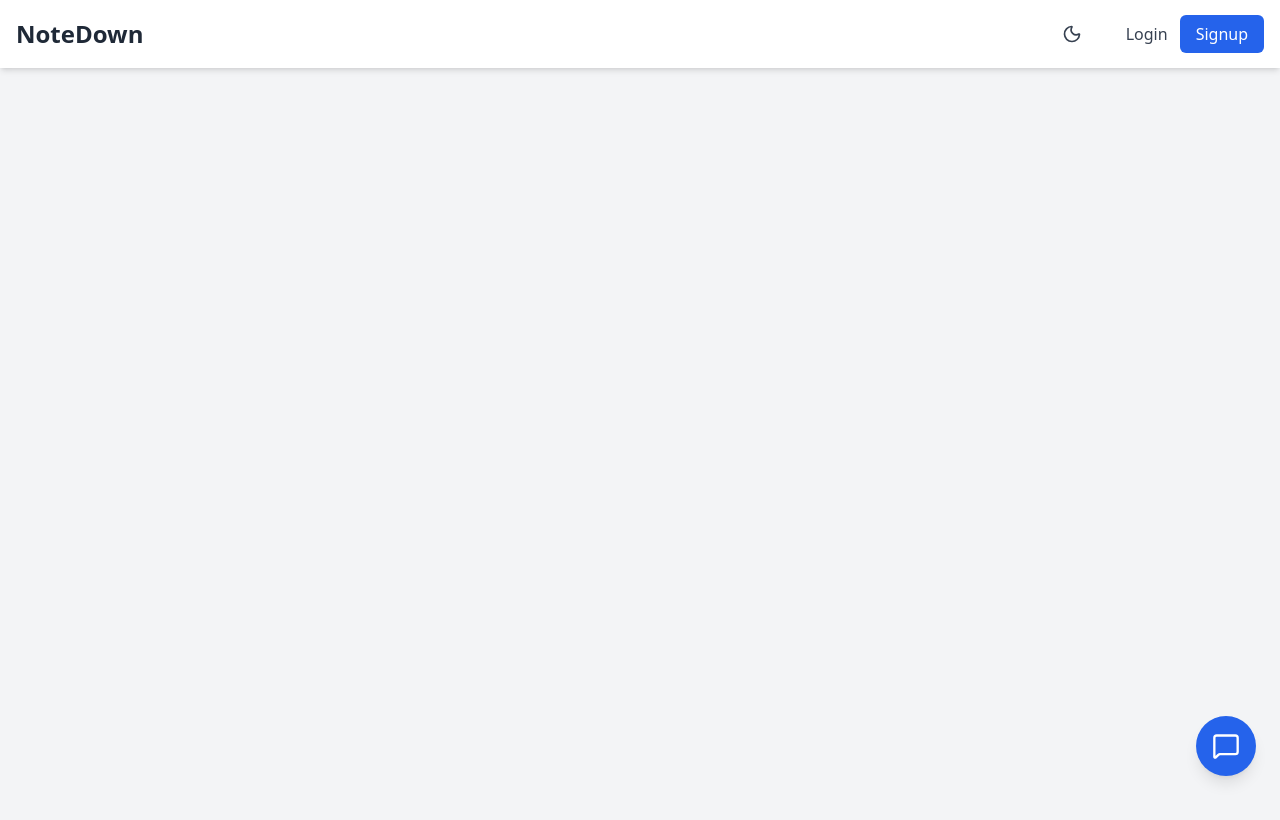
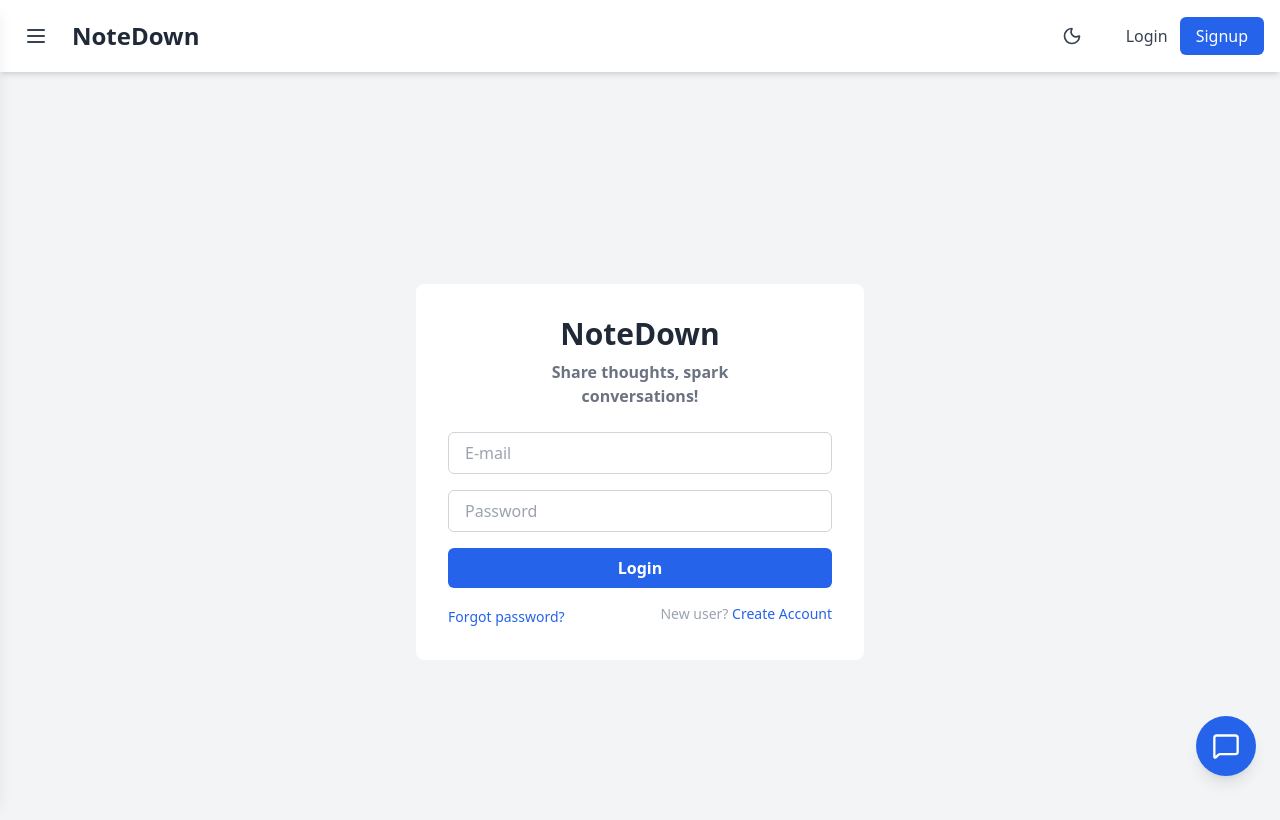
Before and after one commit to Ishimweric/blogging_app, a React (Vite) app in the folder frontend/: page / in a window 1280 px wide. Shown: the top 820 px of the page. Built offline with nearby package versions, Linux system fonts and the light colour scheme.

Commit message:
add: Finished sidebar implementation

```diff
--- a/frontend/src/App.jsx
+++ b/frontend/src/App.jsx
@@ -6,19 +6,38 @@ import ResetPasswordPage from "./pages/ResetPasswordPage";
 import Navbar from "./components/Navbar";
 import { AuthProvider } from "./context/AuthContext";
 import FloatingChatbot from "./components/FloatingBot";
+import Sidebar from "./components/Sidebar";
+import { useState } from "react";
 
 const App = () => {
+  const [isSidebarOpen , setIsSidebarOpen] = useState(false);
+
+  const toggleSidebar = () => {
+    setIsSidebarOpen(!isSidebarOpen);
+  };
+
   return (
+
     <Router>
       <Toaster/>
+
       <AuthProvider>
-        <Navbar/>
-        <FloatingChatbot/>
-        <Routes>
-          <Route path="/signup" element={<SignupPage/>}/>
-          <Route path="/login" element={<LoginPage/>}/>
-          <Route path="/reset-password" element={<ResetPasswordPage/>}/>
-        </Routes>
+        <Navbar toggleSidebar={toggleSidebar} />
+
+        <div className="flex min-h-[calc(100vh-64px)]">
+          <Sidebar isOpen={isSidebarOpen} toggleSidebar={toggleSidebar} />
+          <main
+            className={`flex-1 transition-all duration-300 ease-in-out ml-0`}
+          >
+            <Routes>
+              <Route path="/signup" element={<SignupPage />} />
+              <Route path="/login" element={<LoginPage />} />
+              <Route path="/reset-password" element={<ResetPasswordPage/>} />
+              <Route path="/" element={<LoginPage />} />
+            </Routes>
+          </main>
+        </div>
+        <FloatingChatbot />
       </AuthProvider>
     </Router>
   )
--- a/frontend/src/components/Navbar.jsx
+++ b/frontend/src/components/Navbar.jsx
@@ -3,7 +3,7 @@ import { Link, useNavigate } from "react-router-dom";
 import {Menu, Moon, Sun, User, X} from "lucide-react"
 import { useAuth } from '../context/AuthContext';
 
-const Navbar = () => {
+const Navbar = ({ toggleSidebar }) => {
   const [isMobileMenuOpen, setIsMobileMenuOpen] = useState(false)
   const [isDarkmode,setIsDarkmode] = useState(()=>{
     //set darkmode to from localstorage pr default to light
@@ -47,8 +47,20 @@ const Navbar = () => {
   return (
     <nav className="bg-white dark:text-white text-black dark:bg-gray-900 sticky top-0 shadow-md p-4 z-50 transition-colors duration-300 ease-in-out">
       <div className="container flex justify-between mx-auto items-center">
-        {/* the logo */}
-        <Link to={"/"} className="text-2xl text-gray-800 font-bold dark:text-white hover:text-gray-900 dark:hover:text-gray-200 transition-colors duration-200">NoteDown</Link>
+        {/* Sidebar Toggle Button is visible on mobile, hidden on larger screens where sidebar is always cisible */}
+        <div className="flex items-center space-x-4">
+          <button
+            onClick={toggleSidebar} // This button toggles the main sidebar
+            className="p-2 rounded-md text-gray-700 dark:text-gray-300 hover:bg-gray-200 dark:hover:bg-gray-700 focus:outline-none focus:ring-2 focus:ring-blue-500"
+            aria-label="Toggle Sidebar"
+          >
+            <Menu size={24} />
+          </button>
+          {/* Single NoteDown Logo */}
+          <Link to="/" className="text-2xl font-bold text-gray-800 dark:text-white hover:text-blue-600 dark:hover:text-blue-400 transition-colors duration-200">
+            NoteDown
+          </Link>
+        </div>
 
         {/* dark mode toggle and the mobile menu */}
         <div className="md:hidden flex items-center space-x-4">
--- a/frontend/src/components/Sidebar.jsx
+++ b/frontend/src/components/Sidebar.jsx
@@ -1,11 +1,7 @@
+import React from 'react';
 import { Link, useNavigate } from 'react-router-dom';
 import { useAuth } from '../context/AuthContext';
-import {
-  Home, Compass, LogIn,
-  UserPlus, User, LayoutDashboard,
-  Settings, LogOut, FileText,
-  PlusCircle, List
-} from 'lucide-react';
+import { Home, Compass, LogIn, UserPlus, User, LayoutDashboard, Settings, LogOut, FileText, PlusCircle, List, X } from 'lucide-react'; // Ensure X is imported
 
 const Sidebar = ({ isOpen, toggleSidebar }) => {
   const { isLoggedIn, user, logout } = useAuth();
@@ -13,39 +9,40 @@ const Sidebar = ({ isOpen, toggleSidebar }) => {
 
   const handleLogout = () => {
     logout();
-    toggleSidebar(); //close sidebar when a user logout
+    toggleSidebar(); // Close sidebar on logout
     navigate('/login');
   };
 
   return (
     <>
-      {/*overlay for when sidebar is open */}
+      {/* Overlay for when sidebar is open */}
       {isOpen && (
         <div
-          className="fixed inset-0 bg-black bg-opacity-50 z-40 md:hidden" //so that we only show overlay on small screens
-          onClick={toggleSidebar} //close sidebar when clicking outside
+          className="fixed inset-0 bg-black bg-opacity-50 z-40" // Overlay on all screens when open
+          onClick={toggleSidebar} // Close sidebar when clicking outside
         ></div>
       )}
 
-      {/*sidebar itself */}
+      {/* Sidebar itself */}
       <div
         className={`fixed top-0 left-0 h-full w-64 bg-white dark:bg-gray-900 shadow-lg z-50 transform transition-transform duration-300 ease-in-out
           ${isOpen ? 'translate-x-0' : '-translate-x-full'}
-          md:translate-x-0 md:static md:h-auto md:shadow-none md:flex md:flex-col md:w-auto md:border-r dark:md:border-gray-700`}
+          flex flex-col`}
       >
-        <div className="p-4 border-b border-gray-200 dark:border-gray-700 flex justify-between items-center">
-          <Link to="/" className="text-2xl font-bold text-gray-800 dark:text-white">NoteDown</Link>
-          {/* close button for mobile */}
+        {/* Sidebar Header (No NoteDown Logo here, just close button) */}
+        <div className="p-4 border-b border-gray-200 dark:border-gray-700 flex justify-end items-center">
+          {/* Close button always visible in sidebar header */}
           <button
             onClick={toggleSidebar}
-            className="md:hidden p-2 rounded-md text-gray-700 dark:text-gray-300 hover:bg-gray-200 dark:hover:bg-gray-700 focus:outline-none focus:ring-2 focus:ring-blue-500"
+            className="p-2 rounded-md text-gray-700 dark:text-gray-300 hover:bg-gray-200 dark:hover:bg-gray-700 focus:outline-none focus:ring-2 focus:ring-blue-500"
+            aria-label="Close Sidebar"
           >
             <X size={24} />
           </button>
         </div>
 
-        {/* navigation links */}
-        <nav className="flex-1 p-4 space-y-2">
+        {/* Navigation Links */}
+        <nav className="flex-1 p-4 space-y-2 overflow-y-auto"> {/* Added overflow-y-auto for scrollable content */}
           {!isLoggedIn ? (
             <>
               <Link
@@ -119,10 +116,10 @@ const Sidebar = ({ isOpen, toggleSidebar }) => {
                 onClick={toggleSidebar}
                 className="flex items-center space-x-3 p-3 rounded-lg text-gray-700 dark:text-gray-300 hover:bg-gray-100 dark:hover:bg-gray-800 transition-colors duration-200"
               >
-                <Settings size={ 20} /> <span>Settings</span>
+                <Settings size={20} /> <span>Settings</span>
               </Link>
               <button
-                onClick={ handleLogout }
+                onClick={handleLogout}
                 className="flex items-center space-x-3 p-3 rounded-lg text-red-600 hover:bg-red-100 dark:hover:bg-red-900 transition-colors duration-200 w-full text-left"
               >
                 <LogOut size={20} /> <span>Log Out</span>
```
